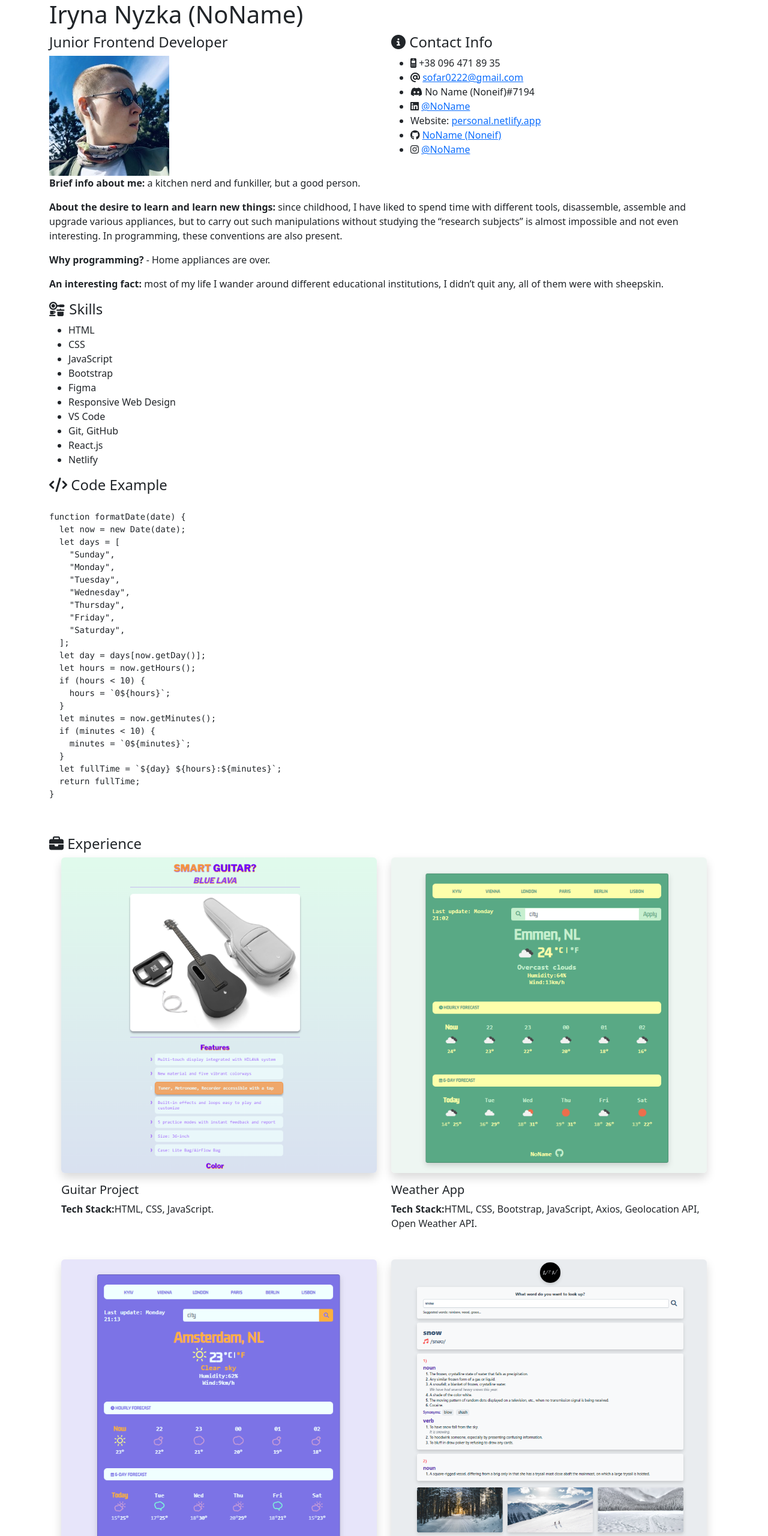
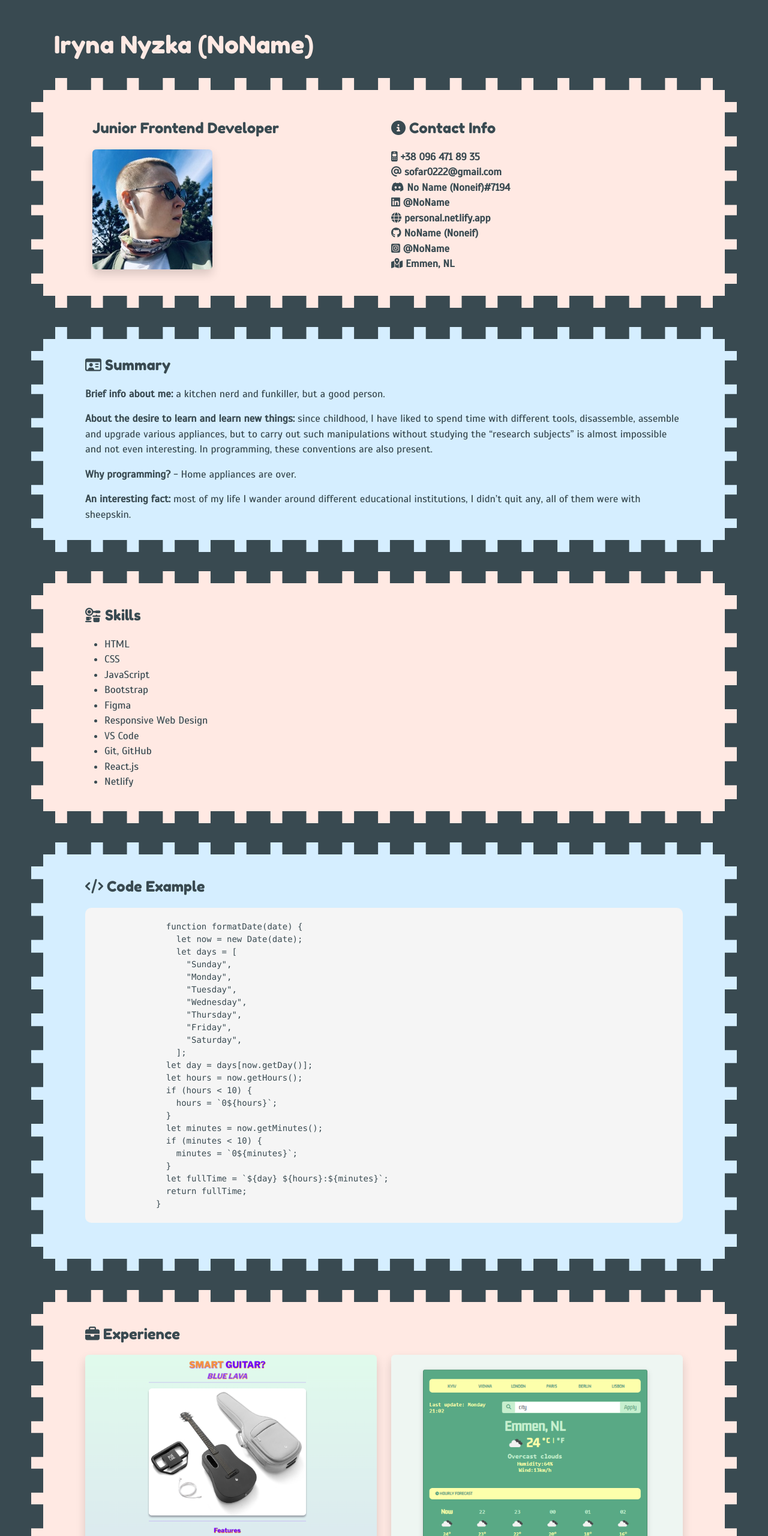
Before and after one commit to Noneif/rsschool-cv, a plain HTML site: page index.html in a window 1280 px wide. Shown: the top 2560 px of the page at 60% size. Drawn offline with nearby package versions, Linux system fonts and the light colour scheme.

Commit message:
feat: add style to cv, add some social icon, update readme

```diff
--- a/index.html
+++ b/index.html
@@ -1,85 +1,59 @@
 <!DOCTYPE html>
 <html lang="en">
 <head>
-    <meta charset="UTF-8" />
-    <meta http-equiv="X-UA-Compatible" content="IE=edge" />
-    <meta name="viewport" content="width=device-width, initial-scale=1.0" />
-    <script
-      src="https://kit.fontawesome.com/f9a85f3328.js"
-      crossorigin="anonymous"
-    ></script>
-    <link
-      href="https://cdn.jsdelivr.net/npm/bootstrap@5.2.1/dist/css/bootstrap.min.css"
-      rel="stylesheet"
-      integrity="sha384-iYQeCzEYFbKjA/T2uDLTpkwGzCiq6soy8tYaI1GyVh/UjpbCx/TYkiZhlZB6+fzT"
-      crossorigin="anonymous"
-    />
-    <link rel="stylesheet" href="style.css" />
+  <meta charset="UTF-8">
+  <meta http-equiv="X-UA-Compatible" content="IE=edge">
+  <meta name="viewport" content="width=device-width, initial-scale=1.0">
+  <script src="https://kit.fontawesome.com/f9a85f3328.js" crossorigin="anonymous"></script>
+  <link rel="preconnect" href="https://fonts.googleapis.com">
+  <link rel="preconnect" href="https://fonts.gstatic.com" crossorigin>
+  <link href="https://fonts.googleapis.com/css2?family=Fredoka+One&family=Scada&display=swap" rel="stylesheet">
+  <link href="https://cdn.jsdelivr.net/npm/bootstrap@5.2.1/dist/css/bootstrap.min.css" rel="stylesheet"
+    integrity="sha384-iYQeCzEYFbKjA/T2uDLTpkwGzCiq6soy8tYaI1GyVh/UjpbCx/TYkiZhlZB6+fzT" crossorigin="anonymous">
+  <link rel="stylesheet" href="style.css">
   <title>CV</title>
 </head>
 <body>
-    <div class="container">
+  <div class="container-fluid">
     <h1>Iryna Nyzka (NoName)</h1>
-      <header class="row">
-        <div class="col-6">
+    <header class="row header">
+      <div class="col">
         <h4>Junior Frontend Developer</h4>
-          <img src="./img/my-photo.JPG" alt="my photo" />
+        <img src="./img/my-photo.JPG" alt="my photo" class="rounded shadow">
       </div>
-        <div class="col-6">
+      <div class="col">
         <h4><i class="fa-solid fa-circle-info"></i> Contact Info</h4>
         <ul>
           <li><i class="fa-solid fa-mobile-retro"></i> +38 096 471 89 35</li>
           <li>
             <i class="fa-solid fa-at"></i>
-              <a
-                href="mailto:sofar0222@gmail.com"
-                title="Mail to NoName"
-                class="social-links"
-                >sofar0222@gmail.com</a
-              >
+            <a href="mailto:sofar0222@gmail.com" title="Mail to NoName">sofar0222@gmail.com</a>
           </li>
           <li><i class="fa-brands fa-discord"></i> No Name (Noneif)#7194</li>
           <li>
             <i class="fa-brands fa-linkedin"></i>
-              <a
-                href="https://www.linkedin.com/in/no-name-181abb234/"
-                title="LinkedIn Profile"
-                class="social-links"
-                target="_blank"
-                >@NoName</a
-              >
+            <a href="https://www.linkedin.com/in/no-name-181abb234/" title="LinkedIn Profile"
+              target="_blank">@NoName</a>
           </li>
           <li>
-              Website:
-              <a href="https://musical-cupcake-a8f1f8.netlify.app/"
-                >personal.netlify.app</a
-              >
+            <i class="fa-solid fa-globe"></i>
+            <a href="https://musical-cupcake-a8f1f8.netlify.app/" target="_blank">personal.netlify.app</a>
           </li>
           <li>
             <i class="fa-brands fa-github"></i>
-              <a
-                href="https://github.com/Noneif"
-                title="GitHub Profile"
-                class="social-links"
-                target="_blank"
-                >NoName (Noneif)</a
-              >
+            <a href="https://github.com/Noneif" title="GitHub Profile" target="_blank">NoName (Noneif)</a>
           </li>
           <li>
-              <i class="fa-brands fa-instagram"></i>
-              <a
-                href="https://www.instagram.com/bams_boooooooooo/"
-                title="Connect to NoName"
-                class="social-links"
-                target="_blank"
-                >@NoName</a
-              >
+            <i class="fa-brands fa-square-instagram"></i>
+            <a href="https://www.instagram.com/bams_boooooooooo/" title="Connect to NoName" target="_blank">@NoName</a>
           </li>
+          <li><i class="fa-solid fa-map-location-dot"></i> Emmen, NL</li>
         </ul>
       </div>
     </header>
     <main>
-        <section>
+      <section class="section-1 about">
+        <h4><i class="fa-regular fa-id-card"></i> Summary</h4>
         <p>
           <strong>Brief info about me:</strong> a kitchen nerd and funkiller,
           but a good person.
@@ -95,11 +69,11 @@
         <p><strong>Why programming?</strong> - Home appliances are over.</p>
         <p>
           <strong>An interesting fact:</strong> most of my life I wander
-            around different educational institutions, I didn’t quit any, all of
-            them were with sheepskin.
+          around different educational institutions, I didn&rsquo;t quit any,
+          all of them were with sheepskin.
         </p>
       </section>
-        <section>
+      <section class="section-2">
         <h4><i class="fa-solid fa-kitchen-set"></i> Skills</h4>
         <ul>
           <li>HTML</li>
@@ -114,10 +88,9 @@
           <li>Netlify</li>
         </ul>
       </section>
-        <section>
+      <section class="section-1">
         <h4><i class="fa-solid fa-code"></i> Code Example</h4>
-          <pre>
-            <code>
+        <pre><code>
                 function formatDate(date) {
                   let now = new Date(date);
                   let days = [
@@ -131,11 +104,11 @@ function formatDate(date) {
                   ];
                 let day = days[now.getDay()];
                 let hours = now.getHours();
-  if (hours < 10) {
+                if (hours &lt; 10) {
                   hours = `0${hours}`;
                 }
                 let minutes = now.getMinutes();
-  if (minutes < 10) {
+                if (minutes &lt; 10) {
                   minutes = `0${minutes}`;
                 }
                 let fullTime = `${day} ${hours}:${minutes}`;
@@ -144,93 +117,96 @@ function formatDate(date) {
 </code>
 </pre>
       </section>
-        <section>
+      <section class="section-2">
         <h4><i class="fa-solid fa-briefcase"></i> Experience</h4>
-<div class="row ms-1 me-1 ms-sm-2 me-sm-2">
+        <div class="row">
           <div class="col-md-6">
-          <a
-            href="https://hilarious-biscochitos-e7149d.netlify.app/"
-            title="Guitar Project"
-            target="_blank"
-          >
-            <img
-              src="./img/guitar-project.png"
-              alt="Guitar Project"
-              class="img-fluid rounded shadow"
-          /></a>
+            <a href="https://hilarious-biscochitos-e7149d.netlify.app/" title="Guitar Project" target="_blank">
+              <img src="./img/guitar-project.png" alt="Guitar Project" class="img-fluid rounded shadow">
               <h5 class="mt-3">Guitar Project</h5>
-          <p class="mb-5">
-            <strong>Tech Stack:</strong>HTML, CSS, JavaScript.
+            </a>
+            <p class="mb-3">
+              <strong>Tech Stack:</strong> HTML, CSS, JavaScript.
             </p>
           </div>
           <div class="col-md-6">
-          <a
-            href="https://enchanting-gaufre-9b6641.netlify.app/"
-            title="Weather App"
-            target="_blank"
-            ><img
-              src="./img/weather-app.png"
-              alt="Weather App"
-              class="img-fluid rounded shadow"
-          /></a>
+            <a href="https://enchanting-gaufre-9b6641.netlify.app/" title="Weather App" target="_blank"><img
+                src="./img/weather-app.png" alt="Weather App" class="img-fluid rounded shadow">
               <h5 class="mt-3">Weather App</h5>
-          <p class="mb-5">
-            <strong>Tech Stack:</strong>HTML, CSS, Bootstrap, JavaScript, Axios, Geolocation API, Open Weather API.
+            </a>
+            <p class="mb-3">
+              <strong>Tech Stack:</strong> HTML, CSS, Bootstrap, JavaScript,
+              Axios, Geolocation API, Open Weather API.
             </p>
           </div>
         </div>
-      <div class="row ms-1 me-1 ms-sm-2 me-sm-2">
+        <div class="row">
           <div class="col-md-6">
-          <a
-            href="https://vocal-shortbread-8d1e02.netlify.app/"
-            title="React Weather App"
-            target="_blank"
-          >
-            <img
-              src="./img/react-weather-app.png"
-              alt="React Weather App"
-              class="img-fluid rounded shadow"
-          /></a>
+            <a href="https://vocal-shortbread-8d1e02.netlify.app/" title="React Weather App" target="_blank">
+              <img src="./img/react-weather-app.png" alt="React Weather App" class="img-fluid rounded shadow">
               <h5 class="mt-3">React Weather App</h5>
-          <p class="mb-5">
-            <strong>Tech Stack:</strong>HTML, CSS, Bootstrap, JavaScript, React.js, Axios, Open Weather API.
+            </a>
+            <p class="mb-3">
+              <strong>Tech Stack:</strong> HTML, CSS, Bootstrap, JavaScript,
+              React.js, Axios, Open Weather API.
             </p>
           </div>
           <div class="col-md-6">
-          <a
-            href="https://super-platypus-385764.netlify.app/"
-            title="React Dictionary App"
-            target="_blank"
-            ><img
-              src="./img/react-dictionary-app.png"
-              alt="React Dictionary App"
-              class="img-fluid rounded shadow"
-          /></a>
+            <a href="https://super-platypus-385764.netlify.app/" title="React Dictionary App" target="_blank"><img
+                src="./img/react-dictionary-app.png" alt="React Dictionary App" class="img-fluid rounded shadow">
               <h5 class="mt-3">React Dictionary App</h5>
+            </a>
             <p>
-            <strong>Tech Stack:</strong>HTML, CSS, Bootstrap, JavaScript, React.js, Axios, Free Dictionary API, Pexels API.
+              <strong>Tech Stack:</strong> HTML, CSS, Bootstrap, JavaScript,
+              React.js, Axios, Free Dictionary API, Pexels API.
             </p>
           </div>
-
+        </div>
       </section>
-        <section>
+      <section class="section-1">
         <h4><i class="fa-solid fa-graduation-cap"></i> Education</h4>
         <h5><i class="fa-solid fa-building-columns"></i> Universities:</h5>
         <ul>
-            <li><strong>Dnipro Transport and Economic College (Law)</strong> – 2006-2010, Ukraine, Junior Specialist</li>
-            <li><strong>Yaroslav Mudryi National Law University (Faculty of Justice)</strong> – 2010-2014, Ukraine, Bachelor</li>
-            <li><strong>Yaroslav Mudryi National Law University (Faculty of Business Law)</strong> – 2014-2015, Ukraine, Master</li>
-            <li><strong>Mykolas Romeris University (International Public Law)</strong> – 2015-2016, Lithuania, Master</li>
+          <li>
+            <strong>Dnipro Transport and Economic College (Law)</strong>
+            &mdash; 2006-2010, Ukraine, Junior Specialist
+          </li>
+          <li>
+            <strong>Yaroslav Mudryi National Law University (Faculty of
+              Justice)</strong>
+            &mdash; 2010-2014, Ukraine, Bachelor
+          </li>
+          <li>
+            <strong>Yaroslav Mudryi National Law University (Faculty of Business
+              Law)</strong>
+            &mdash; 2014-2015, Ukraine, Master
+          </li>
+          <li>
+            <strong>Mykolas Romeris University (International Public Law)</strong>
+            &mdash; 2015-2016, Lithuania, Master
+          </li>
         </ul>
         <h5><i class="fa-solid fa-award"></i> Certifications:</h5>
         <ul>
-            <li><a href="https://www.shecodes.io/certificates/f2dd698bac6df7f22beb69154cb164c3">SheCodes Basics</a></li>
-            <li><a href="https://www.shecodes.io/certificates/0b56b536b045c35f04b2269ecc88bd4d">SheCodes Plus</a></li>
-            <li><a href="https://www.shecodes.io/certificates/2ed8064a3bfef16ad9c969417b244735">SheCodes Responsive</a></li>
-            <li><a href="https://www.shecodes.io/certificates/45bcef3bb686abdba86c1a4048e20fa2">SheCodes React</a></li>
+          <li>
+            <a href="https://www.shecodes.io/certificates/f2dd698bac6df7f22beb69154cb164c3" target="_blank">SheCodes
+              Basics</a>
+          </li>
+          <li>
+            <a href="https://www.shecodes.io/certificates/0b56b536b045c35f04b2269ecc88bd4d" target="_blank">SheCodes
+              Plus</a>
+          </li>
+          <li>
+            <a href="https://www.shecodes.io/certificates/2ed8064a3bfef16ad9c969417b244735" target="_blank">SheCodes
+              Responsive</a>
+          </li>
+          <li>
+            <a href="https://www.shecodes.io/certificates/45bcef3bb686abdba86c1a4048e20fa2" target="_blank">SheCodes
+              React</a>
+          </li>
         </ul>
       </section>
-        <section>
+      <section class="section-2">
         <h4><i class="fa-solid fa-language"></i> Languages</h4>
         <ul>
           <li>English (B1-B2)</li>
@@ -241,7 +217,7 @@ function formatDate(date) {
       </section>
     </main>
     <footer>
-            <a href="https://github.com/Noneif" title="GitHub Profile" class="social-links" target="_blank"><i class="fa-brands fa-github"></i></a>
+      <a href="https://github.com/Noneif" title="GitHub Profile" target="_blank"><i class="fa-brands fa-github"></i></a>
     </footer>
   </div>
 </body>
--- a/style.css
+++ b/style.css
@@ -0,0 +1,92 @@
+:root {
+  --first-color: #394a51;
+  --second-color: #d5eeff;
+  --third-color: #ffe9e3;
+}
+.container-fluid {
+  margin: 0;
+  padding: 20px;
+  background: var(--first-color);
+}
+h1,
+footer {
+  color: var(--third-color);
+  background: var(--first-color);
+  margin: 0;
+}
+h1 {
+  padding: 30px 70px 0;
+}
+footer {
+  text-align: center;
+  font-size: 30px;
+  padding: 30px;
+}
+a {
+  text-decoration: none;
+}
+li a {
+  color: var(--first-color);
+  font-weight: bold;
+}
+footer i {
+  color: var(--third-color);
+}
+footer i:hover {
+  color: var(--second-color);
+}
+h4 {
+  padding: 20px;
+  margin: 0 0 0 -20px;
+}
+.row.header {
+  margin: 32px;
+}
+header {
+  padding: 30px 70px 40px;
+  background: var(--third-color);
+  color: var(--first-color);
+  border: 20px dashed var(--first-color);
+}
+header ul {
+  list-style-type: none;
+  margin: 0;
+  padding: 0;
+}
+header ul li {
+  font-weight: 700;
+}
+section {
+  padding: 20px 70px;
+  margin: 32px;
+  border: 20px dashed var(--first-color);
+}
+.section-1.about {
+  padding: 10px 70px 14px;
+}
+.section-1 {
+  color: var(--first-color);
+  background: var(--second-color);
+}
+.section-2 {
+  color: var(--first-color);
+  background: var(--third-color);
+}
+pre {
+  background: whitesmoke;
+  border-radius: 10px;
+  margin-bottom: 40px;
+}
+p,
+li {
+  font-family: "Scada", sans-serif;
+  font-size: 17px;
+}
+h1,
+h4,
+h5 {
+  font-family: "Fredoka One", cursive;
+}
+h5 {
+  color: var(--first-color);
+}
```
Also changed, not shown: img/rsschool.svg (deleted), 1 other file. Lines whose indentation alone changed are shown as unchanged.
